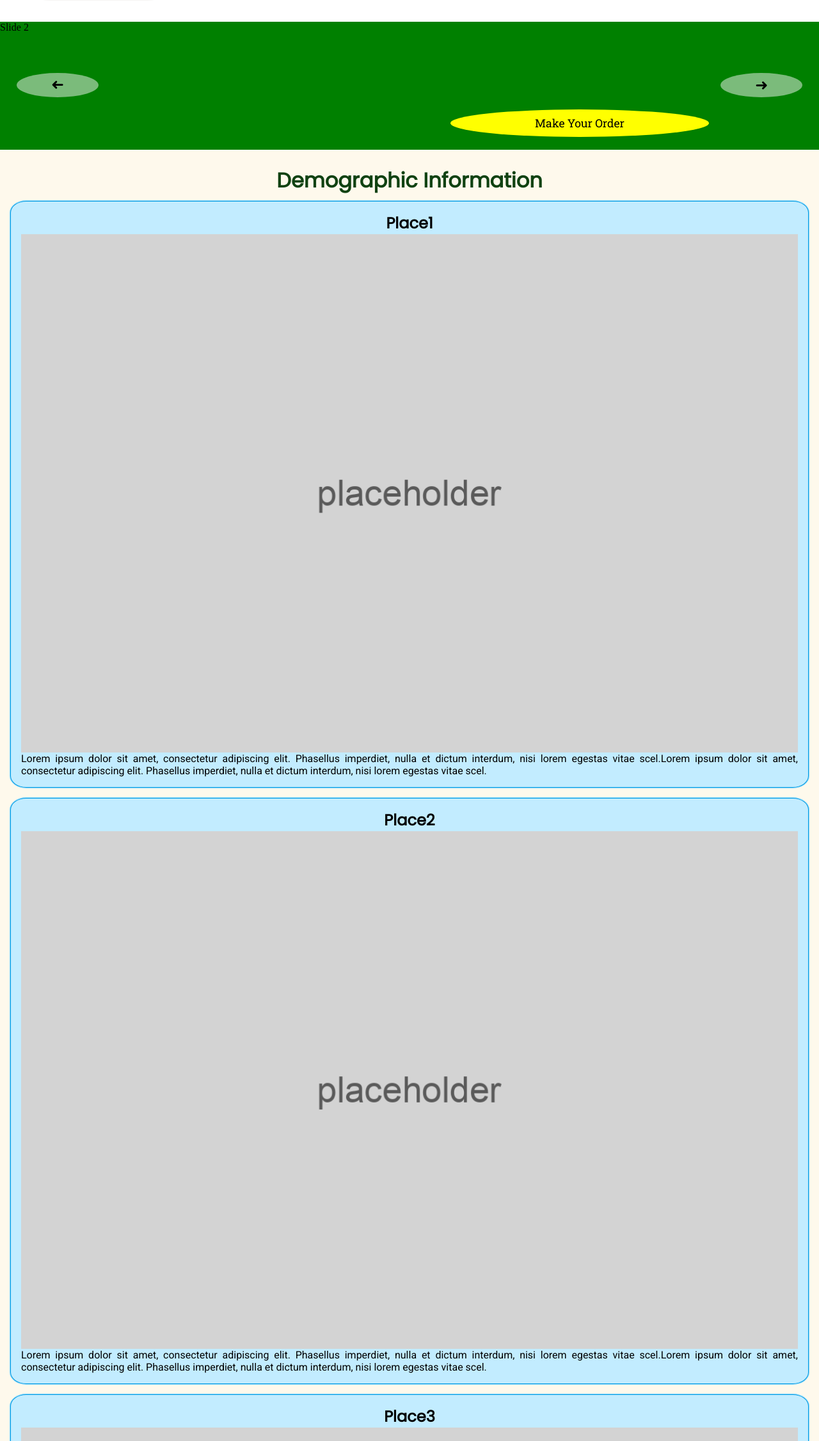
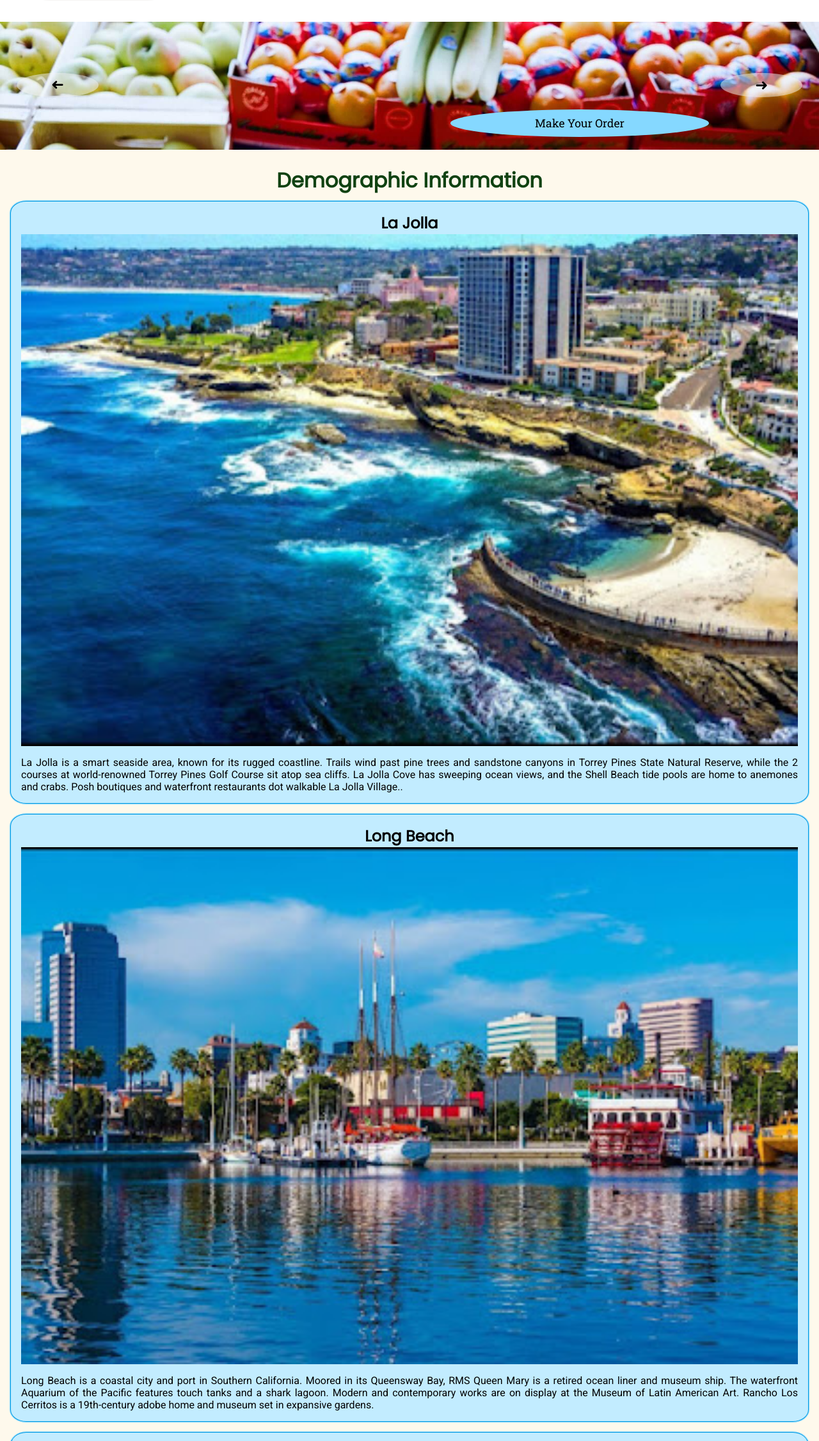
Before and after one commit to HaniaFlores/wdd230, a plain HTML site: page bountiful/index.html in a window 1280 px wide. Shown: the part 285-2537 px from the top of the page at 64% size. Drawn offline with Linux system fonts and the light colour scheme; no server answers.

Commit message:
Home Page small

```diff
--- a/bountiful/index.html
+++ b/bountiful/index.html
@@ -50,9 +50,8 @@
         <button id="nextBtn">&#10140;</button>
 
         <div class="slider">
-            <div class="slide">Slide 1</div>
-            <div class="slide">Slide 2</div>
-            <div class="slide">Slide 3</div>
+            <div class="slide"><img src="images/juice.jpeg" alt="juice photo"></div>
+            <div class="slide"><img src="images/fruit.jpg" alt="fruit photo"></div>
         </div>
 
         <a class="callToAction" href="fresh.html">Make Your Order</a>
@@ -62,29 +61,28 @@
         <h1>Demographic Information</h1>
         <div class="section-container">
             <section class="place">
-                <h2>Place1</h2>
-                <img src="images/placeholder.png" alt="place1">
-                <p>Lorem ipsum dolor sit amet, consectetur adipiscing elit. Phasellus imperdiet, nulla et dictum interdum, nisi lorem
-                egestas vitae scel.Lorem ipsum dolor sit amet, consectetur adipiscing elit. Phasellus imperdiet, nulla et dictum interdum, nisi lorem
-                egestas vitae scel.</p>
+                <h2>La Jolla</h2>
+                <img src="images/la-jolla.jpeg" alt="place1">
+                <p>La Jolla is a smart seaside area, known for its rugged coastline. Trails wind past pine trees and sandstone canyons in
+                Torrey Pines State Natural Reserve, while the 2 courses at world-renowned Torrey Pines Golf Course sit atop sea cliffs.
+                La Jolla Cove has sweeping ocean views, and the Shell Beach tide pools are home to anemones and crabs. Posh boutiques
+                and waterfront restaurants dot walkable La Jolla Village..</p>
             </section>
             <section class="place">
-                <h2>Place2</h2>
-                <img src="images/placeholder.png" alt="place2">
-                <p>Lorem ipsum dolor sit amet, consectetur adipiscing elit. Phasellus imperdiet, nulla et dictum interdum, nisi
-                    lorem
-                    egestas vitae scel.Lorem ipsum dolor sit amet, consectetur adipiscing elit. Phasellus imperdiet, nulla et dictum
-                    interdum, nisi lorem
-                    egestas vitae scel.</p>
+                <h2>Long Beach</h2>
+                <img src="images/long-beach.jpeg" alt="place2">
+                <p>Long Beach is a coastal city and port in Southern California. Moored in its Queensway Bay, RMS Queen Mary is a retired
+                ocean liner and museum ship. The waterfront Aquarium of the Pacific features touch tanks and a shark lagoon. Modern and
+                contemporary works are on display at the Museum of Latin American Art. Rancho Los Cerritos is a 19th-century adobe home
+                and museum set in expansive gardens.</p>
             </section>
             <section class="place">
-                <h2>Place3</h2>
-                <img src="images/placeholder.png" alt="place3">
-                <p>Lorem ipsum dolor sit amet, consectetur adipiscing elit. Phasellus imperdiet, nulla et dictum interdum, nisi
-                    lorem
-                    egestas vitae scel.Lorem ipsum dolor sit amet, consectetur adipiscing elit. Phasellus imperdiet, nulla et dictum
-                    interdum, nisi lorem
-                    egestas vitae scel.</p>
+                <h2>Laguna Beach</h2>
+                <img src="images/laguna-beach.jpeg" alt="place3">
+                <p>Laguna Beach is a small coastal city in Orange County, California. It’s known for its many art galleries, coves and
+                beaches. Main Beach features tide pools and a boardwalk leading to the paths and gardens of nearby Heisler Park. Aliso
+                Beach Park is a popular surf spot. The waters off Crystal Cove State Park are designated as an underwater park. Trails
+                meander through coastal canyons in Laguna Coast Wilderness Park.</p>
             </section>
         </div>
 
--- a/bountiful/styles/small.css
+++ b/bountiful/styles/small.css
@@ -154,7 +154,7 @@ nav ul.open {
     overflow: hidden;
 }
 
-.slide {
+.slide{
     width: 100vw;
     height: 400px;
     position: absolute;
@@ -164,26 +164,18 @@ nav ul.open {
     transition: opacity 0.5s ease-in-out;
 }
 
+.slide img {
+    width: 100vw;
+}
+
 .slide.active {
     opacity: 1;
-}
-
-.slider div:nth-child(1) {
-    background-color: #48321E;
-}
-
-.slider div:nth-child(2) {
-    background-color: green;
-}
-
-.slider div:nth-child(3) {
-    background-color: aqua;
 }
 
 .callToAction {
     text-decoration: none;
     font-size: 1.1rem;
-    background-color: yellow;
+    background-color: #85D8FF;
     width: 30vw;
     text-align: center;
     color: black;
@@ -223,17 +215,9 @@ main {
     margin: 0 auto;
 }
 
-/* .section-container .place:nth-child(1){
-    background-color: aqua;
+.place p {
+    margin-top: 1rem;
 }
-
-.section-container .place:nth-child(2) {
-    background-color: yellow;
-}
-
-.section-container .place:nth-child(3) {
-    background-color: lightgreen;
-} */
 
 /* WEATHER INFO */
 .weatherContainer {
```
Also changed, not shown: bountiful/images/fruit.jpg (added), bountiful/images/juice.jpeg (added), bountiful/images/la-jolla.jpeg (added), bountiful/images/laguna-beach.jpeg (added), bountiful/images/long-beach.jpeg (added), 1 other file.
